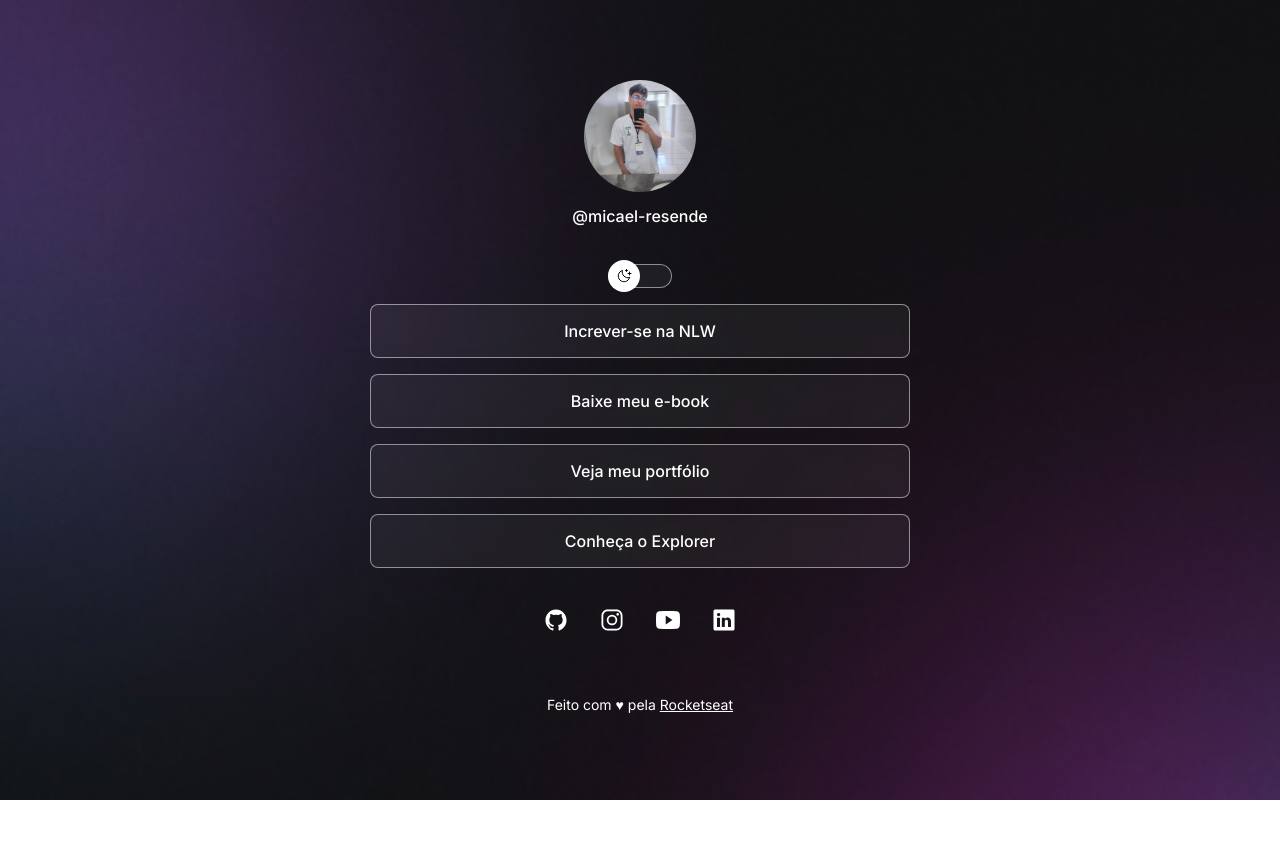
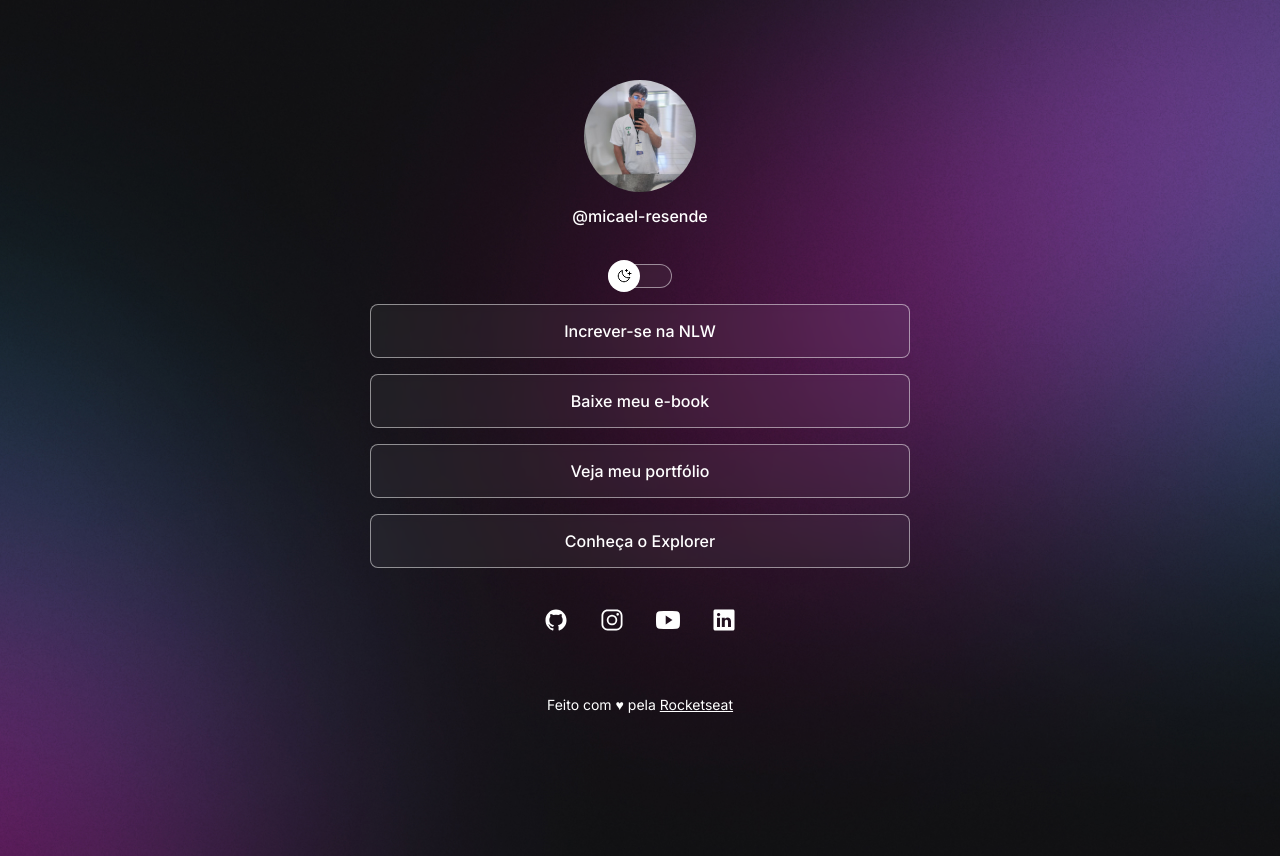
Before and after one commit to Micael-Resende/projeto-web, a plain HTML site: page index.html in a window 1280 px wide. Before the commit the page ends 800 px from the top, so only its background shows below. Drawn offline with nearby package versions, Linux system fonts and the light colour scheme.

Commit message:
change background based on media queries

```diff
--- a/style.css
+++ b/style.css
@@ -26,6 +26,7 @@
 
 body {
   background: var(--bg-url) no-repeat top center/cover;
+  height: 100vh;
   /*
   background-image: url(./assets/bg-mobile.jpg);
   background-repeat: no-repeat;
@@ -160,3 +161,12 @@ footer {
   text-align: center;
   font-size: 14px;
 }
+
+@media (min-width: 700px) {
+  :root {
+    --bg-url: url(./assets/bg-desktop.jpg);
+  }
+  .light {
+    --bg-ulr: url(./assets/bg-desktop-light.jpg);
+  }
+}
```
Also changed, not shown: assets/bg-desktop-light.jpg (added), assets/bg-desktop.jpg (added).
